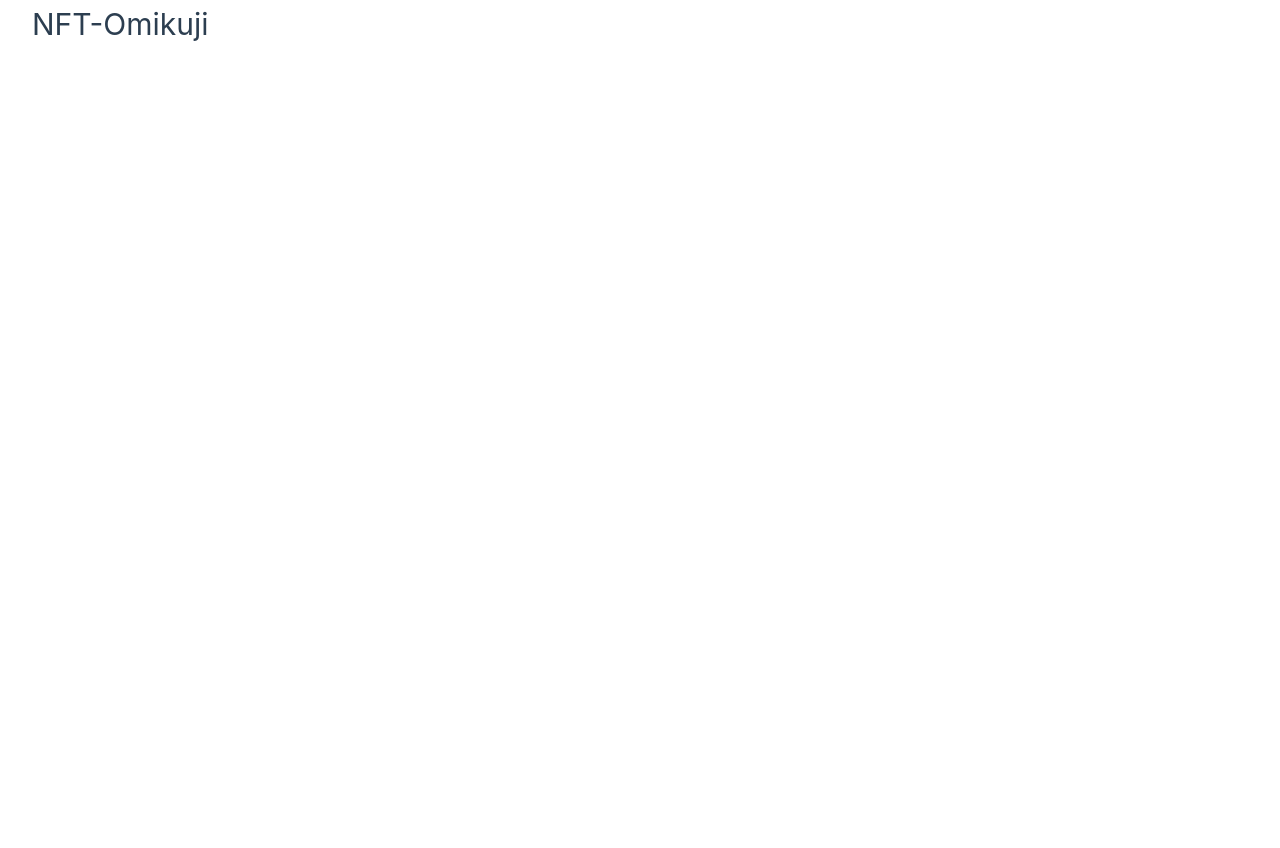
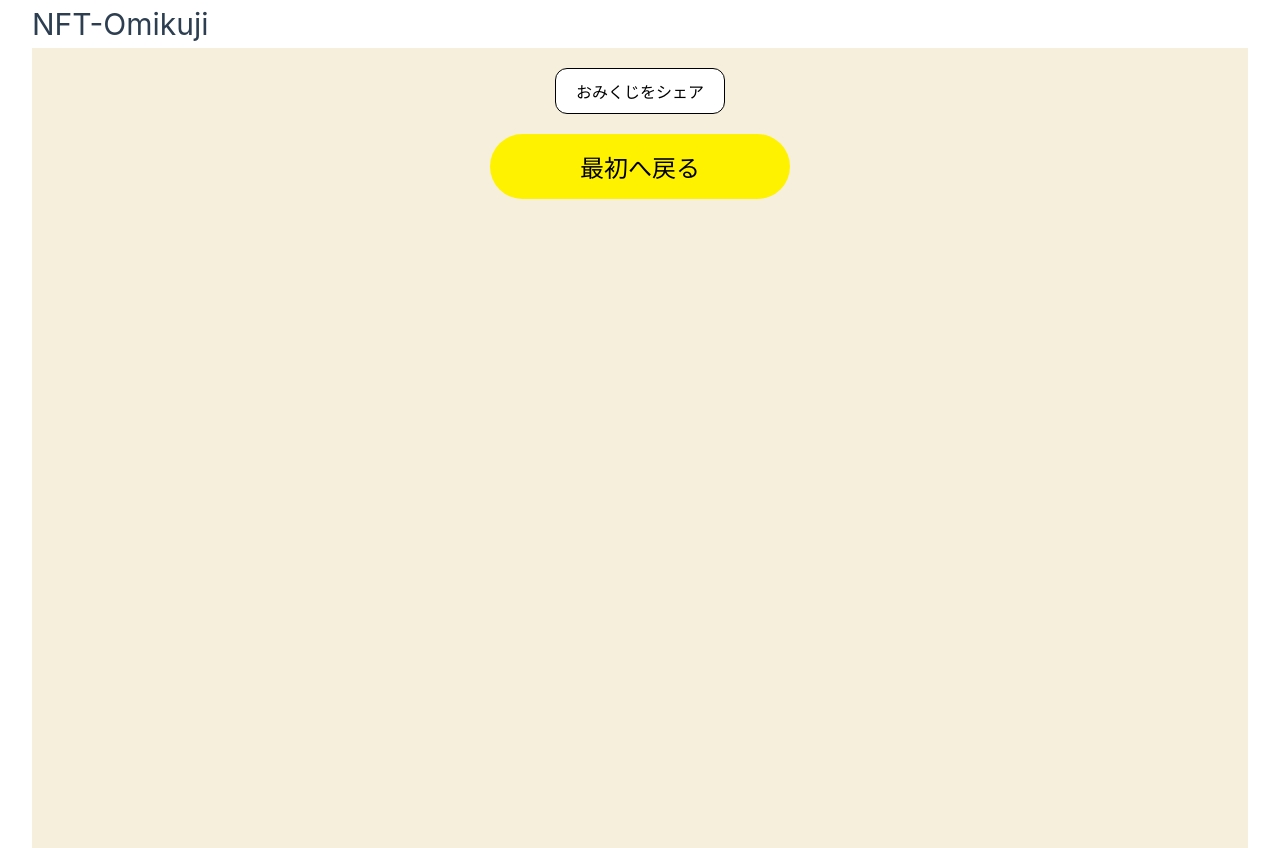
Before and after one commit to shun-harutaro/nft-with-kami, a Vue app in the folder frontend/: page /omikuji in a window 1280 px wide. Before the commit this address had no page. Before the commit the page ends 800 px from the top, so only its background shows below. Built offline with nearby package versions, Linux system fonts and the light colour scheme.

Commit message:
おみくじのvueファイルをいったん作りました (#59)
Co-authored-by: NOZAKI Shuntaro <60352276+shun-harutaro@users.noreply.github.com>
Co-authored-by: shun-harutaro <shun_harutaro@protonmail.com>

```diff
--- a/frontend/src/router.js
+++ b/frontend/src/router.js
@@ -2,10 +2,12 @@ import { createRouter, createWebHistory } from "vue-router"
 
 import Login from "./views/Login.vue"
 import Location from "./views/Location.vue"
+import Omikuji from "./views/Omikuji.vue"
 
 const routes = [
   { path: "/", component: Login },
   { path: "/location", component: Location },
+  { path: "/omikuji", component: Omikuji },
 ]
 
 const router = createRouter({
--- /dev/null
+++ b/frontend/src/views/Omikuji.vue
@@ -0,0 +1,115 @@
+<template>
+  <div class="result-screen">
+    <div class="share-container">
+      <button
+        class="share-button"
+        @click="handleShare"
+        aria-label="おみくじをシェア">
+        <span>おみくじをシェア</span>
+      </button>
+    </div>
+    <button
+      class="return-button"
+      @click="handleReturn"
+      aria-label="最初へ戻る">
+      最初へ戻る
+    </button>
+  </div>
+</template>
+
+<script>
+import { defineComponent } from 'vue';
+
+export default defineComponent({
+  name: 'OmikujiResult',
+  methods: {
+    handleShare() {
+      // Share functionality implementation
+    },
+    handleReturn() {
+      this.$router.push('/');
+    },
+  },
+});
+</script>
+
+<style scoped>
+.result-screen {
+  background-color: rgba(245, 239, 219, 1);
+  display: flex;
+  max-width: 100%;
+  width: 100%;
+  flex-direction: column;
+  overflow: hidden;
+  font-family: Noto Serif JP, sans-serif;
+  color: rgba(0, 0, 0, 1);
+  font-weight: 400;
+  white-space: nowrap;
+  margin: 0 auto;
+  padding: 20px 10px;
+  box-sizing: border-box;
+  min-height: 100vh;
+}
+
+.share-container {
+  display: flex;
+  justify-content: center;
+  font-size: 20px;
+  text-align: center;
+}
+
+.share-button {
+  border: 1px solid rgba(0, 0, 0, 1);
+  background-color: rgba(255, 255, 255, 1);
+  cursor: pointer;
+  font-family: inherit;
+  font-size: 16px;
+  padding: 10px 20px;
+  border-radius: 12px;
+  text-align: center;
+  display: flex;
+  justify-content: center;
+  align-items: center;
+}
+
+.share-button span {
+  display: block;
+  text-align: center;
+}
+
+.share-button:focus {
+  outline: 2px solid #000;
+  outline-offset: 2px;
+}
+
+.return-button {
+  border-radius: 50px;
+  background-color: rgba(255, 242, 0, 1);
+  align-self: center;
+  margin-top: 20px;
+  width: 100%;
+  max-width: 300px;
+  font-size: 24px;
+  padding: 15px;
+  border: none;
+  cursor: pointer;
+  font-family: inherit;
+}
+
+.return-button:focus {
+  outline: 2px solid #000;
+  outline-offset: 2px;
+}
+
+.visually-hidden {
+  position: absolute;
+  width: 1px;
+  height: 1px;
+  padding: 0;
+  margin: -1px;
+  overflow: hidden;
+  clip: rect(0, 0, 0, 0);
+  white-space: nowrap;
+  border: 0;
+}
+</style>
```
